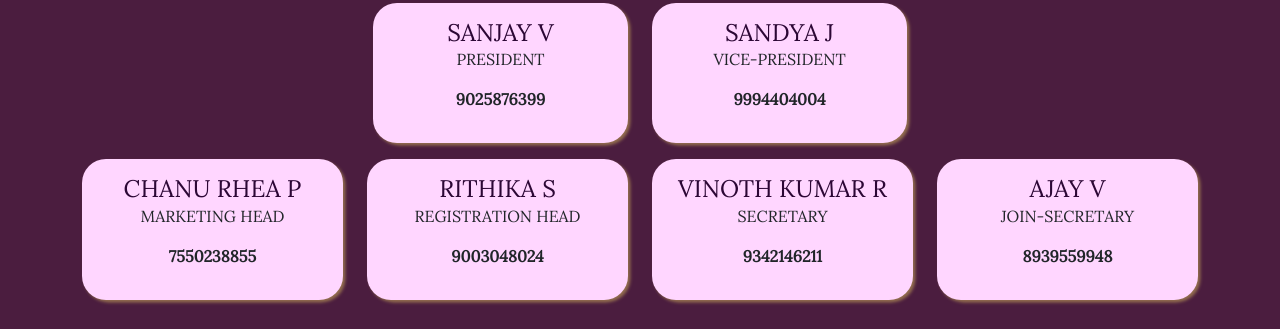
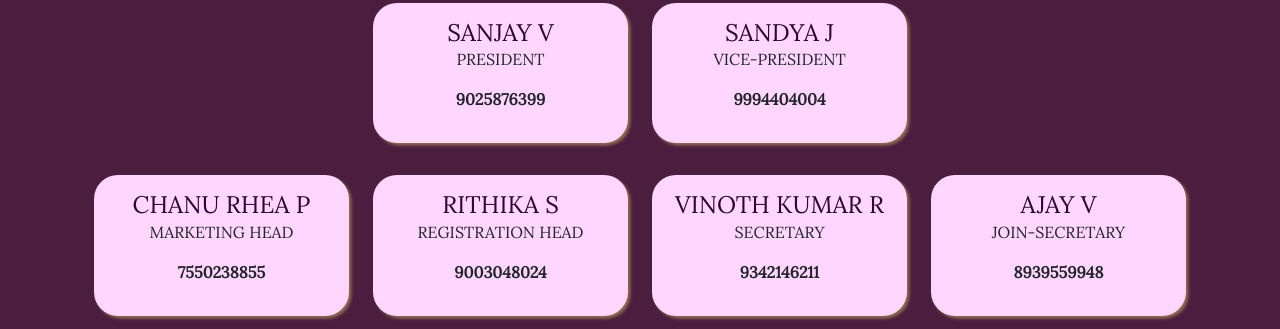
Before and after one commit to Mugunth2003/commerzium2k23, a website: page index.html in a window 1280 px wide. Shown: the part 2396-2725 px from the top of the page. Drawn offline with nearby package versions, Linux system fonts and the light colour scheme; a web font is replaced by a local one.

Commit message:
Update index.html

```diff
--- a/index.html
+++ b/index.html
@@ -192,7 +192,7 @@
 
                         </div>
                     </div>
-                    <div class="row gy-3">
+                    <div class="row cen gy-3">
                         <div class="col-lg-3">
                             <div class="cad">
                                 <h4>Chanu Rhea P</h4>
```
